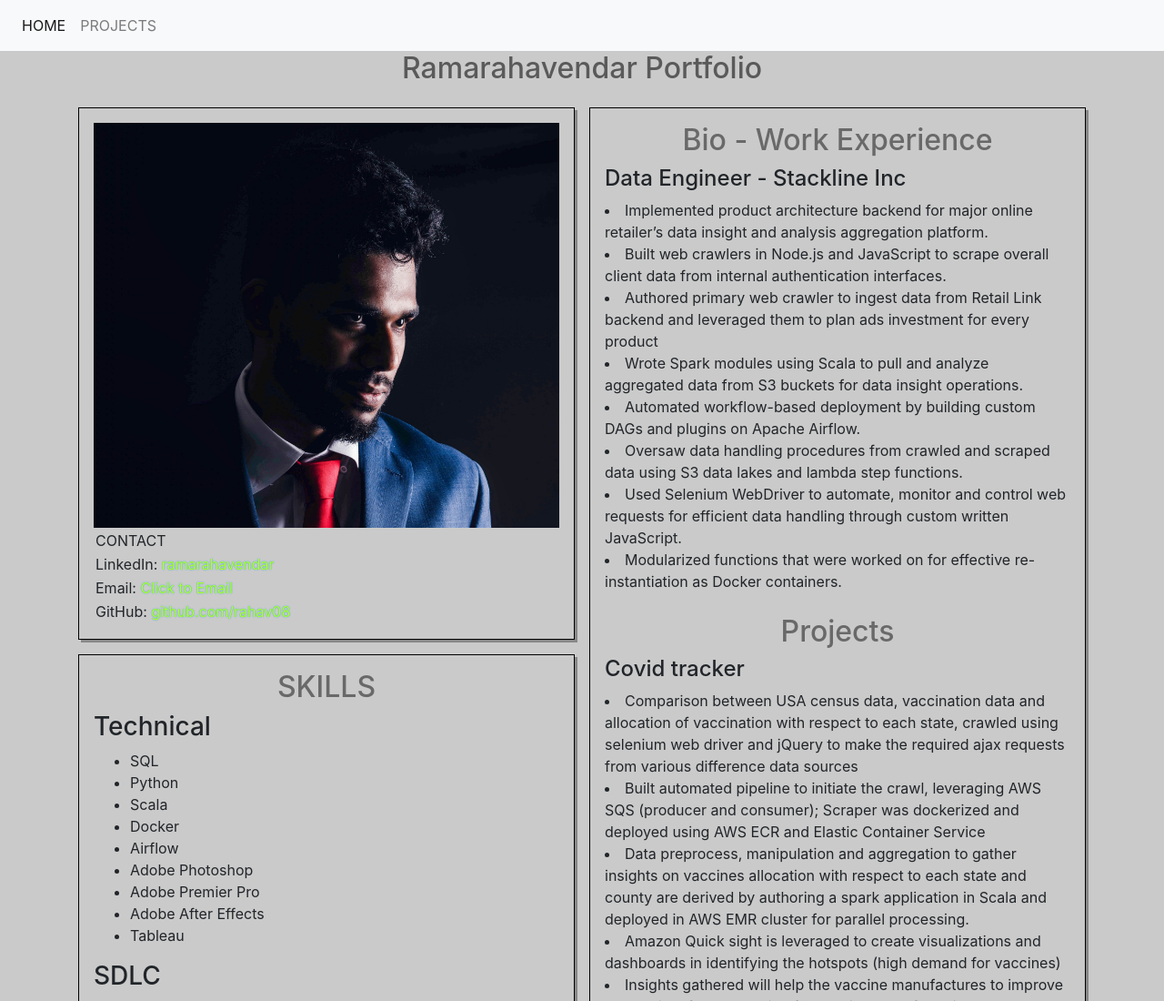
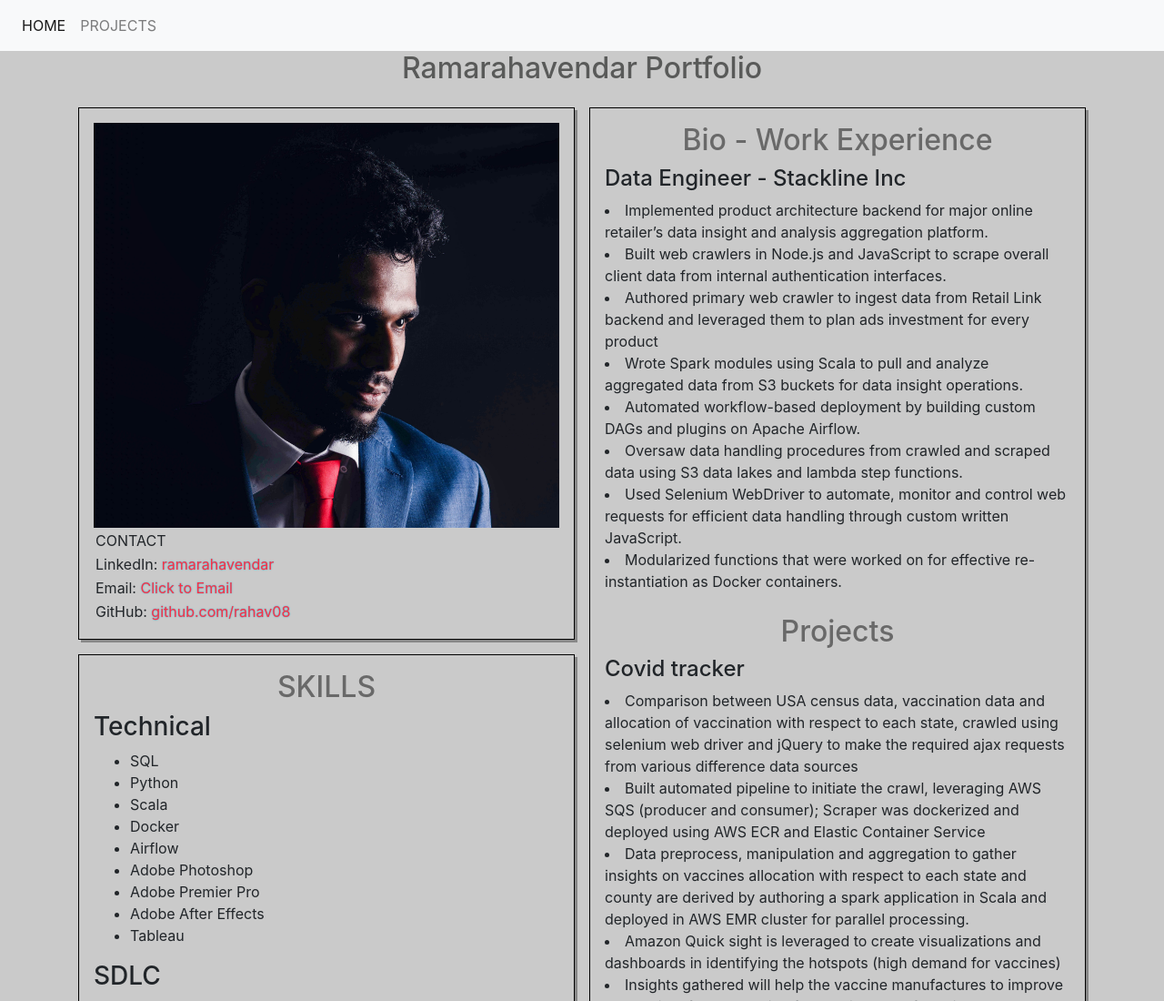
Before and after one commit to rahav08/rahav08.github.io, a plain HTML site: page index.html in a window 1280 px wide. Shown: the top 1100 px of the page at 91% size. Drawn offline with nearby package versions, Linux system fonts and the light colour scheme.

Commit message:
Update styles.css

```diff
--- a/styles.css
+++ b/styles.css
@@ -125,5 +125,5 @@ a {
 }
 
 a {
-  color: greenyellow;
+  color: rgb(255, 47, 68);
 }
```
